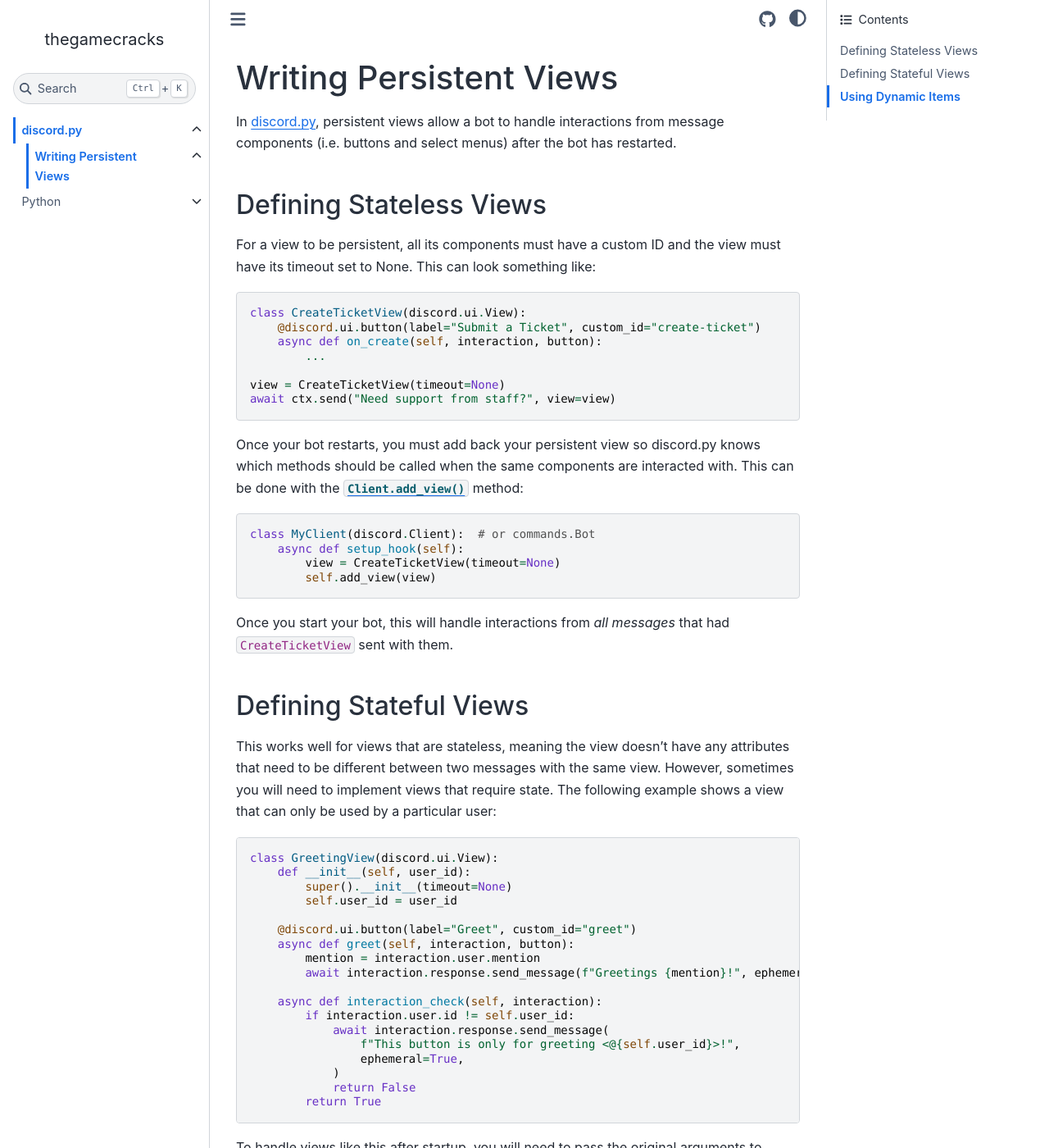
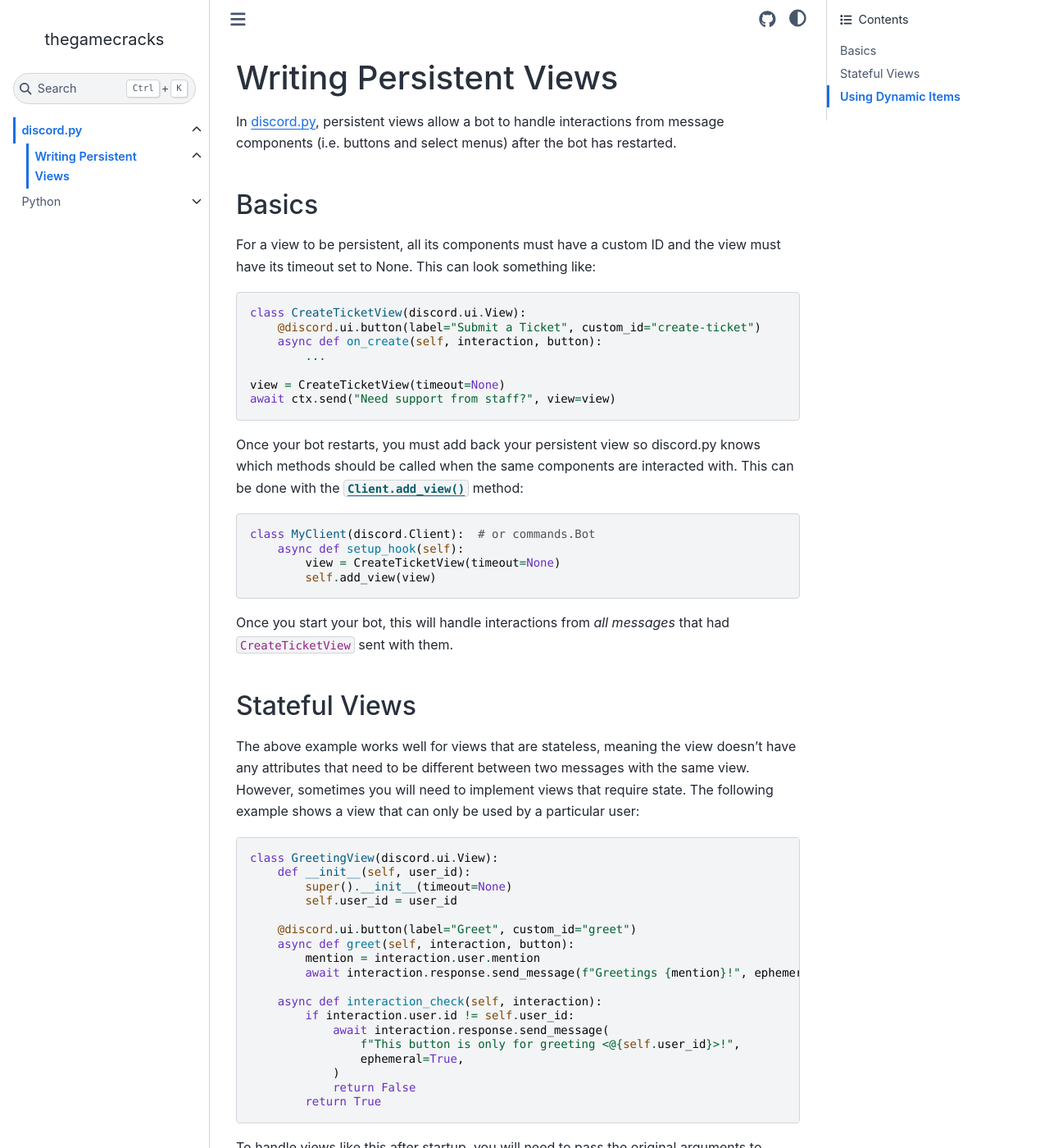
Before and after one commit to thegamecracks/thegamecracks.github.io, a Sphinx documentation site: the page built from docs/discord.py/persistent_views.rst, in a window 1280 px wide and 1400 px high. Shown: the whole window at 82% size. Built offline with Sphinx 7.4.7 and the Sphinx Book theme 1.1.4, drawn with Linux system fonts in a browser that asks for light colours.

Commit message:
feat: tweak persistent view headers for flow

```diff
--- a/docs/discord.py/persistent_views.rst
+++ b/docs/discord.py/persistent_views.rst
@@ -8,8 +8,8 @@ message components (i.e. buttons and select menus) after the bot has restarted.
 
 .. _discord.py: https://discordpy.readthedocs.io/
 
-Defining Stateless Views
-------------------------
+Basics
+------
 
 For a view to be persistent, all its components must have a custom ID
 and the view must have its timeout set to None. This can look something like:
@@ -41,12 +41,13 @@ This can be done with the |add_view|_ method:
 Once you start your bot, this will handle interactions from *all messages* that
 had ``CreateTicketView`` sent with them.
 
-Defining Stateful Views
------------------------
+Stateful Views
+--------------
 
-This works well for views that are stateless, meaning the view doesn't have any
-attributes that need to be different between two messages with the same view.
-However, sometimes you will need to implement views that require state.
+The above example works well for views that are stateless, meaning the view
+doesn't have any attributes that need to be different between two messages
+with the same view. However, sometimes you will need to implement views that
+require state.
 The following example shows a view that can only be used by a particular user:
 
 .. code-block:: python
```
